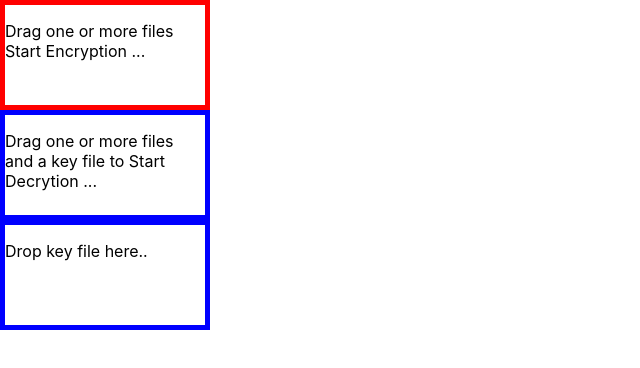
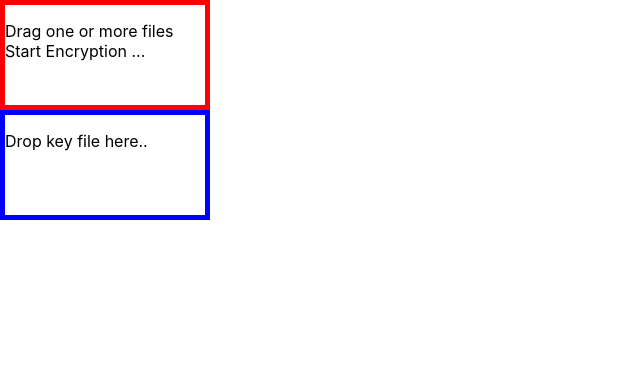
Before and after one commit to manjushsh/file-encrypt-decrypt, a React (Create React App) app: page / in a window 1280 px wide. Shown: the top 368 px of the page, without its empty margins (0-640 px from the left). Built offline with nearby package versions, Linux system fonts and the light colour scheme.

Commit message:
Add conditional rendering and Type defs

```diff
--- a/src/components/file-encryption-decryption-v1/file-encrypt-decrypt.tsx
+++ b/src/components/file-encryption-decryption-v1/file-encrypt-decrypt.tsx
@@ -1,7 +1,8 @@
 import { useEffect, useState } from 'react';
-import '../../css/file-encrypt-decrypt.css';
 import DownloadService from '../../services/download-service';
 import EncryptionService from '../../services/encryption-service';
+import { FileEncryptDecryptType } from '../../types';
+import '../../css/file-encrypt-decrypt.css';
 
 const commonFileOperations = async (file: any) => {
     const blobOfFile: Blob = new Blob([file]);
@@ -26,6 +27,7 @@ const dropHandler = async (ev: any, type: string, encrytionParameters: any, setE
                         const JSONBlob: Blob = new Blob([JSON.stringify({ iv, key: savableKey })], {
                             type: 'application/json'
                         });
+                        setEncryptionParameters({ ...encrytionParameters, keyFileUploaded: false });
                         DownloadService.downloadBlob(JSONBlob, `key-${file.name}.json`);
                         DownloadService.downloadBlob(blob, `encrypted-${file.name}`);
                     }
@@ -41,7 +43,8 @@ const dropHandler = async (ev: any, type: string, encrytionParameters: any, setE
                             const file = ev.dataTransfer.items[i].getAsFile();
                             const arrayBuffer: ArrayBuffer = await commonFileOperations(file);
                             const blob = await EncryptionService.decryptUploadedFile(arrayBuffer, iv, encrytionParameters.key);
-                            DownloadService.downloadBlob(blob, `decrypted-${file.name}`);
+                            const fileName = file?.name?.startsWith('encrypted') ? file.name.replace(/encrypted-/i, '') : file.name;
+                            DownloadService.downloadBlob(blob, `${fileName}`);
                         }
                     }
                 }
@@ -51,7 +54,7 @@ const dropHandler = async (ev: any, type: string, encrytionParameters: any, setE
                     const file = ev.dataTransfer.items[0].getAsFile();
                     const data: any = await EncryptionService.fileToJSON(file);
                     const keyFile = JSON.parse(data);
-                    setEncryptionParameters({ ...keyFile });
+                    setEncryptionParameters({ ...keyFile, keyFileUploaded: true });
                 }
                 break;
             default:
@@ -72,7 +75,8 @@ const dropHandler = async (ev: any, type: string, encrytionParameters: any, setE
 const dragOverHandler = (ev: any) => ev.preventDefault();
 
 const FileEncryptDecrypt = () => {
-    const [encrytionParameters, setEncryptionParameters] = useState({});
+    const defaultState: FileEncryptDecryptType = {};
+    const [encrytionParameters, setEncryptionParameters] = useState(defaultState);
     useEffect(() => { fetchAndSetParameters() }, []);
 
     const fetchAndSetParameters = async () => {
@@ -83,27 +87,33 @@ const FileEncryptDecrypt = () => {
     return (
         <>
             <div className="container">
-                <section className="file-input encrypt">
+                {!encrytionParameters?.keyFileUploaded ?
+                    (<section className="file-input encrypt">
                         <div id="drop_zone" className='encrypt' onDrop={e => {
                             e.preventDefault();
                             dropHandler(e, 'encrypt', encrytionParameters, setEncryptionParameters);
                         }} onDragOver={dragOverHandler}>
                             <p>Drag one or more files Start Encryption ...</p>
                         </div>
-                </section>
+                    </section>)
+                    : ''
+                }
                 <section className='file-input decrypt'>
-                    <div id="drop_zone" className='decrypt' onDrop={e => {
+                    {
+                        encrytionParameters?.keyFileUploaded ?
+                            (<div id="drop_zone" className='decrypt' onDrop={e => {
                                 e.preventDefault();
                                 dropHandler(e, 'decrypt', encrytionParameters, setEncryptionParameters);
                             }} onDragOver={dragOverHandler}>
-                        <p>Drag one or more files and a key file to Start Decrytion ...</p>
-                    </div>
+                                <p>{'Drag one or more files and a key file to Start Decrytion ...'}</p>
+                            </div>) : ''
+                    }
 
                     <div id="drop_zone" className='decrypt' onDrop={e => {
                         e.preventDefault();
                         dropHandler(e, 'key-file', encrytionParameters, setEncryptionParameters);
                     }} onDragOver={dragOverHandler}>
-                        <p>Drop key file here..</p>
+                        <p>{encrytionParameters?.keyFileUploaded ? 'Key Uploaded. Upload encrypted file now!' : 'Drop key file here..'}</p>
                     </div>
                 </section>
             </div>
--- a/src/services/encryption-service.ts
+++ b/src/services/encryption-service.ts
@@ -3,37 +3,19 @@ import { algorithmObject } from "../types";
 const EncryptionService = {
     generateRandomKey: async (algorithmType = "AES-GCM") => {
         const IV = crypto.getRandomValues(new Uint8Array(12));
-        const algorithm = {
-            name: algorithmType,
-            iv: IV,
-        };
-        const key = await crypto.subtle.generateKey(
-            {
-                name: algorithmType,
-                length: 256
-            }, true, ["encrypt", "decrypt"],
-        );
+        const algorithm = { name: algorithmType, iv: IV };
+        const key = await crypto.subtle.generateKey({ name: algorithmType, length: 256 }, true, ["encrypt", "decrypt"]);
         return { algorithm, IV, key };
     },
     encryptFileUsingAlgorithm: async (fileAsArrayBuffer: any, algorithm: algorithmObject, IV: Uint8Array, key: CryptoKey) => {
-        // const { algorithm, IV, key } = await EncryptionService.generateRandomKey();
         const encryptionResult = await crypto.subtle.encrypt(algorithm, key, fileAsArrayBuffer);
         const exportedkey = await crypto.subtle.exportKey("jwk", key);
         return { blob: new Blob([encryptionResult]), iv: IV.toString(), savableKey: exportedkey }
     },
     decryptUploadedFile: async (encryptedBlobData: any, ivData: any, key: any, algorithmType = "AES-GCM") => {
-        const importedKey = await crypto.subtle.importKey(
-            "jwk",
-            key,
-            { name: algorithmType },
-            true,
-            ["encrypt", "decrypt"]
-        );
+        const importedKey = await crypto.subtle.importKey("jwk", key, { name: algorithmType }, true, ["encrypt", "decrypt"]);
         let IV: Uint8Array = new Uint8Array(ivData.split(','));
-        const algorithm = {
-            name: algorithmType,
-            iv: IV,
-        };
+        const algorithm: algorithmObject = { name: algorithmType, iv: IV, };
         // const dataToDecrypt: ArrayBuffer = await encryptedBlobData.arrayBuffer();
         const decryptedData: ArrayBuffer = await crypto.subtle.decrypt(algorithm, importedKey, encryptedBlobData);
         return new Blob([decryptedData]);
--- a/src/types.ts
+++ b/src/types.ts
@@ -3,4 +3,8 @@ type algorithmObject = {
     iv: Uint8Array;
 };
 
-export type { algorithmObject };
+interface FileEncryptDecryptType {
+    [key: string]: string | algorithmObject | Uint8Array | CryptoKey | null | undefined;
+};
+
+export type { algorithmObject, FileEncryptDecryptType };
```
Lines whose indentation alone changed are shown as unchanged.
